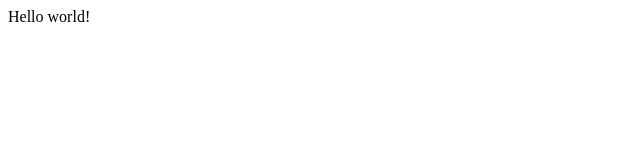
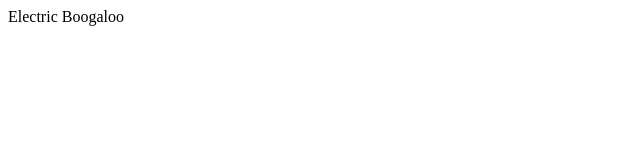
Before and after one commit to Daneedw/CIDeployment2, a website: page public/index.html in a window 1280 px wide. Shown: the full height of the page, 0-640 px from the left. Drawn offline with Linux system fonts and the light colour scheme.

Commit message:
sanity check

```diff
--- a/public/index.html
+++ b/public/index.html
@@ -7,6 +7,6 @@
     <title>Document</title>
 </head>
 <body>
-    Hello world!
+ Electric Boogaloo
 </body>
 </html>
```
